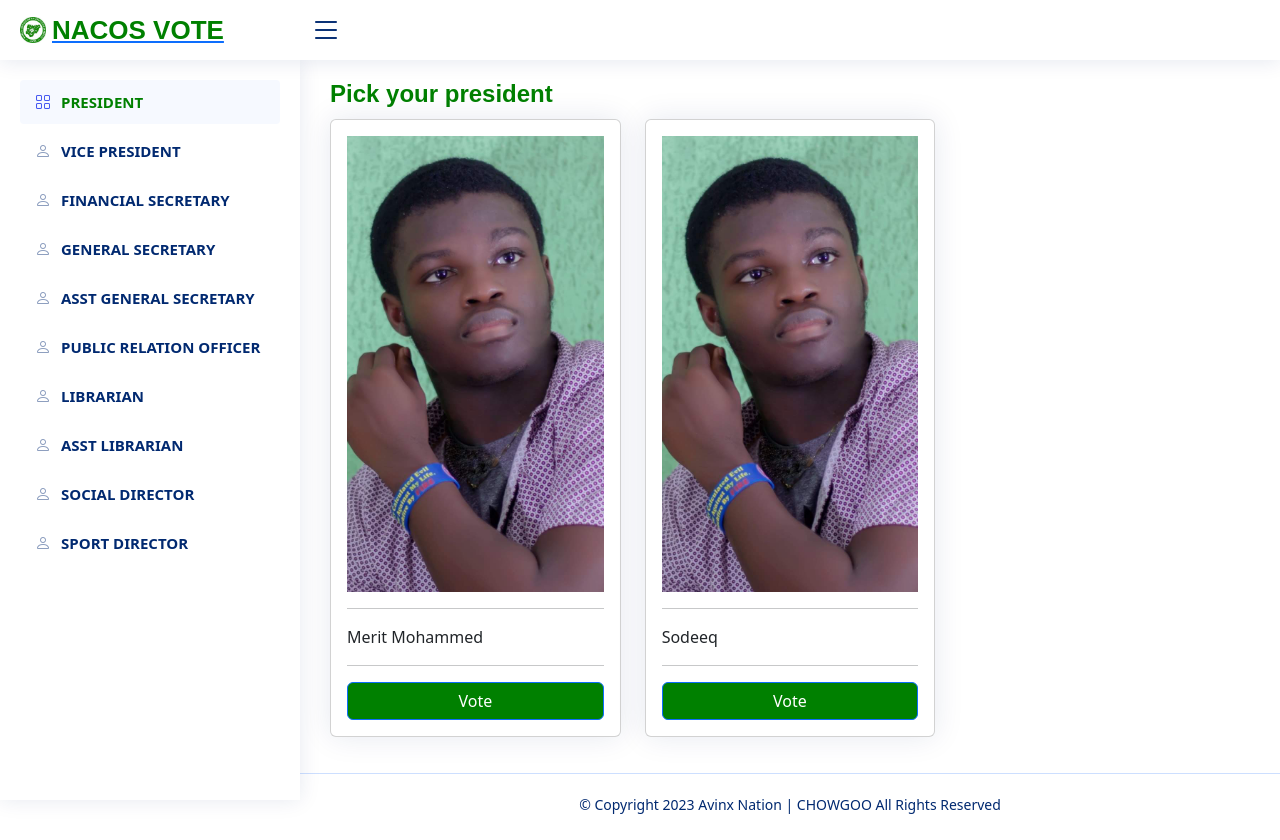
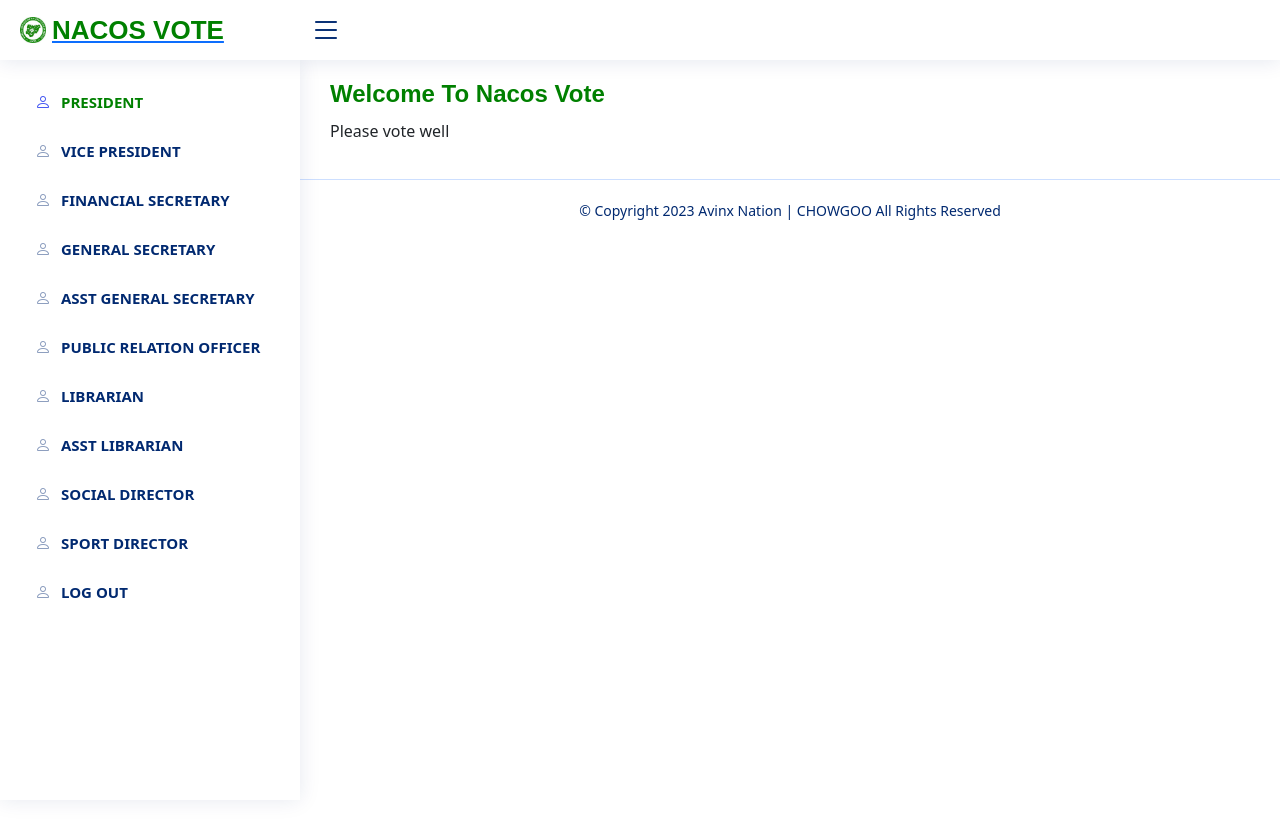
Before and after one commit to 56radius/mtuvote, a React (Create React App) app: page /home in a window 1280 px wide. After the commit the page ends 800 px from the top, so only its background shows below. Built offline with nearby package versions, Linux system fonts and the light colour scheme.

Commit message:
Confiuring the voting functions

```diff
--- a/src/App.js
+++ b/src/App.js
@@ -3,6 +3,7 @@ import { BrowserRouter as Router, Route, Routes } from "react-router-dom";
 import SplashScreen from "./components/SplashScreen";
 import LoginScreen from "./components/LoginScreen";
 import HomeScreen from "./components/HomeScreen";
+import PresidentScreen from "./components/PresidentScreen";
 
 function App() {
   const [showSplash, setShowSplash] = useState(true);
@@ -20,10 +21,11 @@ function App() {
       <div className="App">
         <Routes>
           <Route
-            path="/"
+            path="/login"
             element={showSplash ? <SplashScreen /> : <LoginScreen />}
           />
           <Route path="/home" element={<HomeScreen />} />
+          <Route path="/1" element={<PresidentScreen />} />
         </Routes>
       </div>
     </Router>
--- a/src/components/HomeScreen.js
+++ b/src/components/HomeScreen.js
@@ -1,11 +1,9 @@
-import React, { useState } from "react";
+import React from "react";
 
-//axios
-import axios from "axios";
+import { useNavigate } from "react-router-dom";
 
 //logo
 import logo from ".././assets/img/logo.jpg";
-import merit from ".././assets/img/merit.JPG";
 
 //import css files
 import ".././assets/dashboard/assets/css/style.css";
@@ -15,29 +13,12 @@ import ".././assets/dashboard/assets/vendor/bootstrap/css/bootstrap.min.css";
 import ".././assets/dashboard/assets/vendor/bootstrap-icons/bootstrap-icons.css";
 
 function HomeScreen() {
-  //votng functions
-  const [voted, setVoted] = useState(false);
+  const navigate = useNavigate();
 
-  const handleVote = (candidateName) => {
-    if (!voted) {
-      // Make a POST request to the voting API
-      axios
-        .post("https://nacos-vote.onrender.com/voters/vote", {
-          candidate: candidateName,
-        })
-        .then((response) => {
-          // Handle a successful vote
-          console.log("Vote successful");
-          // Update the state to reflect that the user has voted
-          setVoted(true);
-        })
-        .catch((error) => {
-          // Handle errors, e.g., display an error message to the user
-          console.error("Vote failed", error);
-        });
-    } else {
-    }
+  const handlePresident = () => {
+    navigate("/1");
   };
+
   return (
     <div>
       <header
@@ -65,10 +46,14 @@ function HomeScreen() {
       <aside id="sidebar" className="sidebar">
         <ul className="sidebar-nav" id="sidebar-nav">
           <li className="nav-item">
-            <a className="nav-link " href="dashboard.php">
-              <i className="bi bi-grid"></i>
+            <button
+              style={{ borderWidth: 0, backgroundColor: "#fff" }}
+              onClick={handlePresident}
+              className="nav-link "
+            >
+              <i className="bi bi-person"></i>
               <span style={{ color: "green" }}> PRESIDENT </span>
-            </a>
+            </button>
           </li>
 
           <li className="nav-item">
@@ -133,6 +118,20 @@ function HomeScreen() {
               <span> SPORT DIRECTOR </span>
             </a>
           </li>
+
+          {/* Log out */}
+          <li className="nav-item">
+            <button
+              className="nav-link collapsed"
+              style={{
+                backgroundColor: "transparent",
+                borderWidth: 0,
+              }}
+            >
+              <i className="bi bi-person"></i>
+              <span> LOG OUT </span>
+            </button>
+          </li>
         </ul>
       </aside>
 
@@ -140,7 +139,7 @@ function HomeScreen() {
       <main id="main" className="main">
         <div className="pagetitle">
           <h1>
-            <span style={{ color: "green" }}>Pick your president</span>
+            <span style={{ color: "green" }}> Welcome To Nacos Vote </span>
           </h1>
         </div>
 
@@ -148,78 +147,7 @@ function HomeScreen() {
           <div className="row">
             <div className="col-lg-8">
               {/* Cards - Display side by side using Bootstrap's grid system */}
-              <div className="row">
-                <div className="col-md-6">
-                  <div
-                    className="card mb-3"
-                    style={{ width: "100%", height: "auto" }}
-                  >
-                    <div className="card-body">
-                      <div className="col-12">
-                        <img
-                          src={merit}
-                          alt="merit"
-                          style={{
-                            width: "100%",
-                            height: "auto",
-                          }}
-                        />
-                        <hr />
-
-                        <p> Merit Mohammed </p>
-                        <hr />
-
-                        <button
-                          className="btn btn-primary w-100"
-                          name="login"
-                          type="submit"
-                          style={{
-                            backgroundColor: "green",
-                          }}
-                          onClick={() => handleVote("Merit Mohammed")}
-                        >
-                          Vote
-                        </button>
-                      </div>
-                    </div>
-                  </div>
-                </div>
-                <div className="col-md-6">
-                  <div
-                    className="card mb-3"
-                    style={{ width: "100%", height: "auto" }}
-                  >
-                    <div className="card-body">
-                      <div className="col-12">
-                        <img
-                          src={merit}
-                          alt="merit"
-                          style={{
-                            width: "100%",
-                            height: "auto",
-                          }}
-                        />
-                        <hr />
-
-                        <p> Sodeeq </p>
-
-                        <hr />
-                        <button
-                          className="btn btn-primary w-100"
-                          name="login"
-                          type="submit"
-                          style={{
-                            backgroundColor: "green",
-                          }}
-                          onClick={() => handleVote("Sodeeq")}
-                        >
-                          Vote
-                        </button>
-                      </div>
-                    </div>
-                  </div>
-                </div>
-              </div>
+              <p> Please vote well </p>
             </div>
           </div>
         </section>
--- /dev/null
+++ b/src/components/PresidentScreen.js
@@ -0,0 +1,181 @@
+import React, { useState, useEffect } from "react";
+import { useNavigate } from "react-router-dom";
+import axios from "axios";
+import logo from ".././assets/img/logo.jpg";
+import merit from ".././assets/img/merit.JPG";
+import ".././assets/dashboard/assets/css/style.css";
+import ".././assets/dashboard/assets/vendor/bootstrap/css/bootstrap.min.css";
+import ".././assets/dashboard/assets/vendor/bootstrap-icons/bootstrap-icons.css";
+
+function PresidentScreen() {
+  const navigate = useNavigate();
+
+  const handlePresident = () => {
+    navigate("/1");
+  };
+
+  //handlogout functions
+  const handleLogout = () => {
+    axios
+      .post("https://nacos-vote.onrender.com/voters/logout")
+      .then((response) => {
+        navigate("/login");
+        console.log("Logout successful");
+        alert("Thank you for voting");
+      })
+      .catch((error) => {
+        console.error("Logout failed", error);
+      });
+  };
+
+  const [candidates, setCandidates] = useState([]);
+
+  useEffect(() => {
+    axios
+      .get("https://nacos-vote.onrender.com/candidate/")
+      .then((response) => {
+        setCandidates(response.data);
+      })
+      .catch((error) => {
+        console.error("Error fetching candidates", error);
+      });
+  }, []);
+
+  const [voted, setVoted] = useState(false);
+
+  const handleVote = (candidateName) => {
+    if (!voted) {
+      axios
+        .post("https://nacos-vote.onrender.com/voters/vote", {
+          candidate: candidateName,
+        })
+        .then((response) => {
+          console.log("Vote successful");
+          setVoted(true);
+        })
+        .catch((error) => {
+          console.error("Vote failed", error);
+        });
+    }
+  };
+
+  return (
+    <div>
+      <header
+        id="header"
+        className="header fixed-top d-flex align-items-center"
+      >
+        <div className="d-flex align-items-center justify-content-between">
+          <a href="index.html" className="logo d-flex align-items-center">
+            <img src={logo} alt="logo" />
+            <span className="d-none d-lg-block">
+              {" "}
+              <span style={{ color: "green", listStyle: "none" }}>
+                {" "}
+                NACOS VOTE{" "}
+              </span>
+            </span>
+          </a>
+          <i className="bi bi-list toggle-sidebar-btn"></i>
+        </div>
+        <nav className="header-nav ms-auto"></nav>
+      </header>
+
+      <aside id="sidebar" className="sidebar">
+        <ul className="sidebar-nav" id="sidebar-nav">
+          <li className="nav-item">
+            <button
+              style={{ borderWidth: 0, backgroundColor: "#fff" }}
+              onClick={handlePresident}
+              className="nav-link "
+            >
+              <i className="bi bi-person"></i>
+              <span style={{ color: "green" }}> PRESIDENT </span>
+            </button>
+          </li>
+
+          {/* Add other list items for different positions as needed */}
+
+          <li className="nav-item">
+            <button
+              className="nav-link collapsed"
+              style={{
+                backgroundColor: "transparent",
+                borderWidth: 0,
+              }}
+              onClick={handleLogout}
+            >
+              <i className="bi bi-person"></i>
+              <span> LOG OUT </span>
+            </button>
+          </li>
+        </ul>
+      </aside>
+
+      <main id="main" className="main">
+        <div className="pagetitle">
+          <h1>
+            <span style={{ color: "green" }}>Pick your president</span>
+          </h1>
+        </div>
+
+        <section className="section dashboard">
+          <div className="row">
+            <div className="col-lg-8">
+              <div className="row">
+                {candidates.map((candidate) => (
+                  <div className="col-md-6" key={candidate.id}>
+                    <div
+                      className="card mb-3"
+                      style={{ width: "100%", height: "auto" }}
+                    >
+                      <div className="card-body">
+                        <div className="col-12">
+                          <img
+                            src={merit}
+                            alt={candidate.firstname}
+                            style={{
+                              width: "100%",
+                              height: "auto",
+                            }}
+                          />
+                          <hr />
+
+                          <p>
+                            {candidate.firstname} {candidate.lastname}
+                          </p>
+                          <hr />
+
+                          <button
+                            className="btn btn-primary w-100"
+                            name="login"
+                            type="submit"
+                            style={{
+                              backgroundColor: "green",
+                            }}
+                            onClick={() => handleVote(candidate.firstname)}
+                          >
+                            Vote
+                          </button>
+                        </div>
+                      </div>
+                    </div>
+                  </div>
+                ))}
+              </div>
+            </div>
+          </div>
+        </section>
+      </main>
+
+      <footer id="footer" className="footer">
+        <div className="copyright">
+          &copy; Copyright 2023 Avinx Nation | CHOWGOO All Rights Reserved
+        </div>
+        <div className="credits"></div>
+      </footer>
+    </div>
+  );
+}
+
+export default PresidentScreen;
```
Also changed, not shown: src/components/LoginScreen.js (+6 -4 lines).
